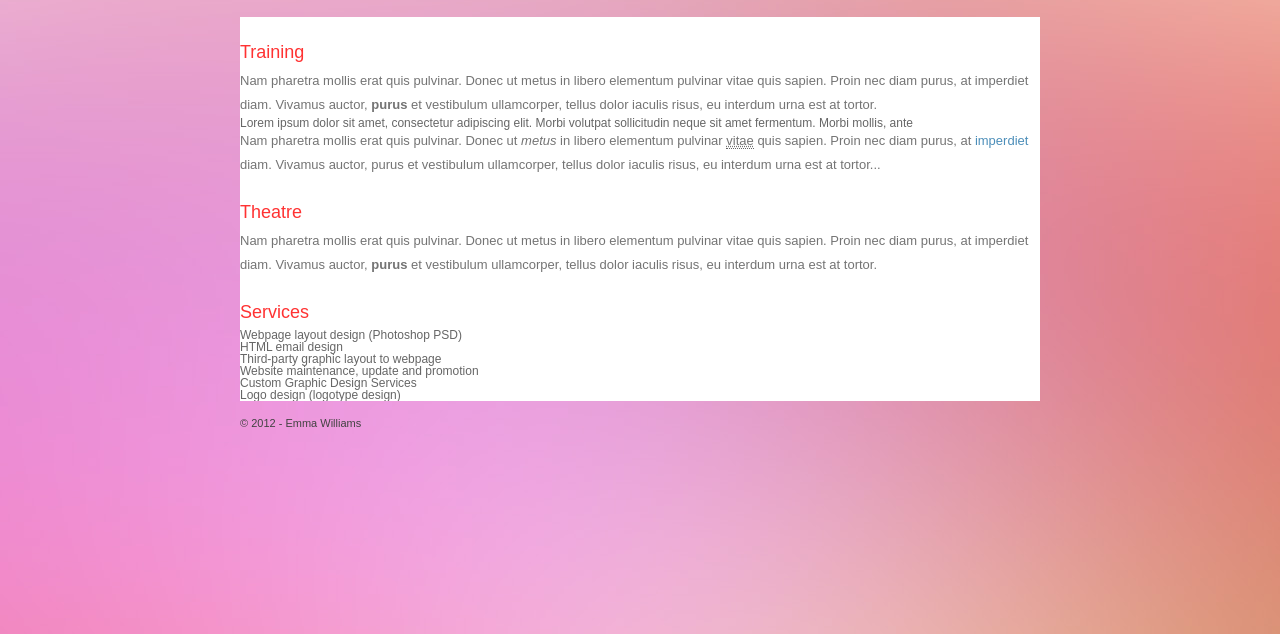
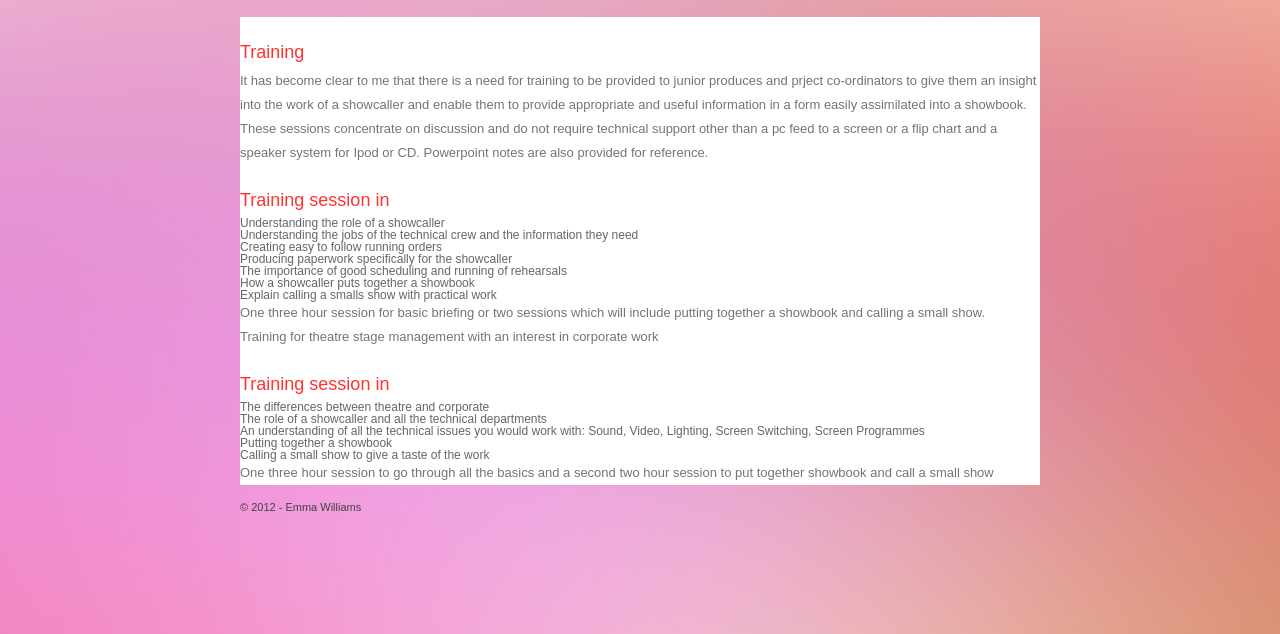
Before and after one commit to Em01/ksa_website, a plain HTML site: page themeforest-2323242-next-vcard-responsive-personal-theme 2/Nextvcard/index.html in a window 1280 px wide. Both pictures are taken after a click on the link "TRAINING". Shown: the part 166-800 px from the top of the page. Drawn offline with Linux system fonts and the light colour scheme; some packages are replaced by stand-ins of ours; files whose address does not match are found by name.

Commit message:
working on training page

```diff
--- a/themeforest-2323242-next-vcard-responsive-personal-theme 2/Nextvcard/index.html
+++ b/themeforest-2323242-next-vcard-responsive-personal-theme 2/Nextvcard/index.html
@@ -161,24 +161,32 @@
 
 				<div class="about-content">
 					<h2>Training</h2>
-					<p>Nam pharetra mollis erat quis pulvinar. Donec ut metus in libero elementum pulvinar vitae quis sapien. Proin nec diam purus, at imperdiet diam. Vivamus auctor, <strong>purus</strong> et vestibulum ullamcorper, <i>tellus</i> dolor iaculis risus, eu interdum urna est at tortor.</p>
+					<p>It has become clear to me that there is a need for training to be provided to junior produces and prject co-ordinators to give them an insight into the work of a showcaller and enable them to provide appropriate and useful information in a form easily assimilated into a showbook. These sessions concentrate on discussion and do not require technical support other than a pc feed to a screen or a flip chart and a speaker system for Ipod or CD. Powerpoint notes are also provided for reference.</p>
 
-					<blockquote>Lorem ipsum dolor sit amet, consectetur adipiscing elit. Morbi volutpat sollicitudin neque sit amet fermentum. Morbi mollis, ante</blockquote>
+					<h2>Training session in</h2>
+					<ul>
+						<li>Understanding the role of a showcaller</li>
+						<li>Understanding the jobs of the technical crew and the information they need</li>
+						<li>Creating easy to follow running orders</li>
+						<li>Producing paperwork specifically for the showcaller</li>
+						<li>The importance of good scheduling and running of rehearsals</li>
+						<li>How a showcaller puts together a showbook</li>
+						<li>Explain calling a smalls show with practical work</li>
+					</ul>
 
-					<p>Nam pharetra mollis erat quis pulvinar. Donec ut <em>metus</em> in libero elementum pulvinar <abbr title="vitae">vitae</abbr> quis sapien. Proin nec diam purus, at <a href="#">imperdiet</a> diam. Vivamus auctor, purus et vestibulum ullamcorper, tellus dolor iaculis risus, eu interdum urna est at tortor...</p>
+					<p>One three hour session for basic briefing or two sessions which will include putting together a showbook and calling a small show.</p>
 
-					<h2>Theatre</h2>
-					<p>Nam pharetra mollis erat quis pulvinar. Donec ut metus in libero elementum pulvinar vitae quis sapien. Proin nec diam purus, at imperdiet diam. Vivamus auctor, <strong>purus</strong> et vestibulum ullamcorper, <i>tellus</i> dolor iaculis risus, eu interdum urna est at tortor.</p>
+					<p>Training for theatre stage management with an interest in corporate work</p>
 
-					<h2>Services</h2>
+					<h2>Training session in</h2>
 					<ul>
-						<li class="icon-1">Webpage layout design (Photoshop PSD)</li>
-						<li class="icon-2">HTML email design</li>
-						<li class="icon-3">Third-party graphic layout to webpage</li>
-						<li class="icon-4">Website maintenance, update and promotion</li>
-						<li class="icon-5">Custom Graphic Design Services</li>
-						<li class="icon-6">Logo design (logotype design)</li>
-					</ul>
+						<li>The differences between theatre and corporate</li>
+						<li>The role of a showcaller and all the technical departments</li>
+						<li>An understanding of all the technical issues you would work with: Sound, Video, Lighting, Screen Switching, Screen Programmes</li>
+						<li>Putting together a showbook</li>
+						<li>Calling a small show to give a taste of the work</li>
+
+						<p>One three hour session to go through all the basics and a second two hour session to put together showbook and call a small show</p>
 				</div>
 			</article>
 			<!-- End About2 -->
```
